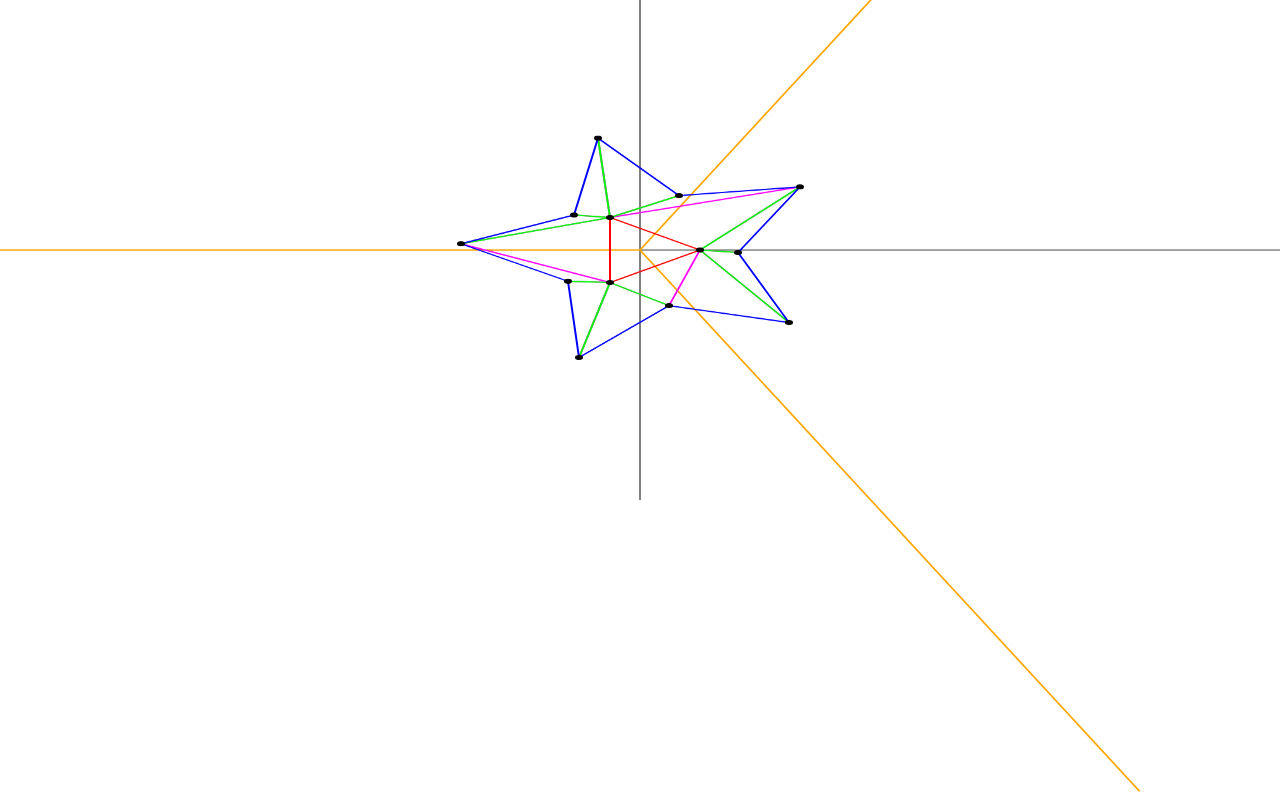
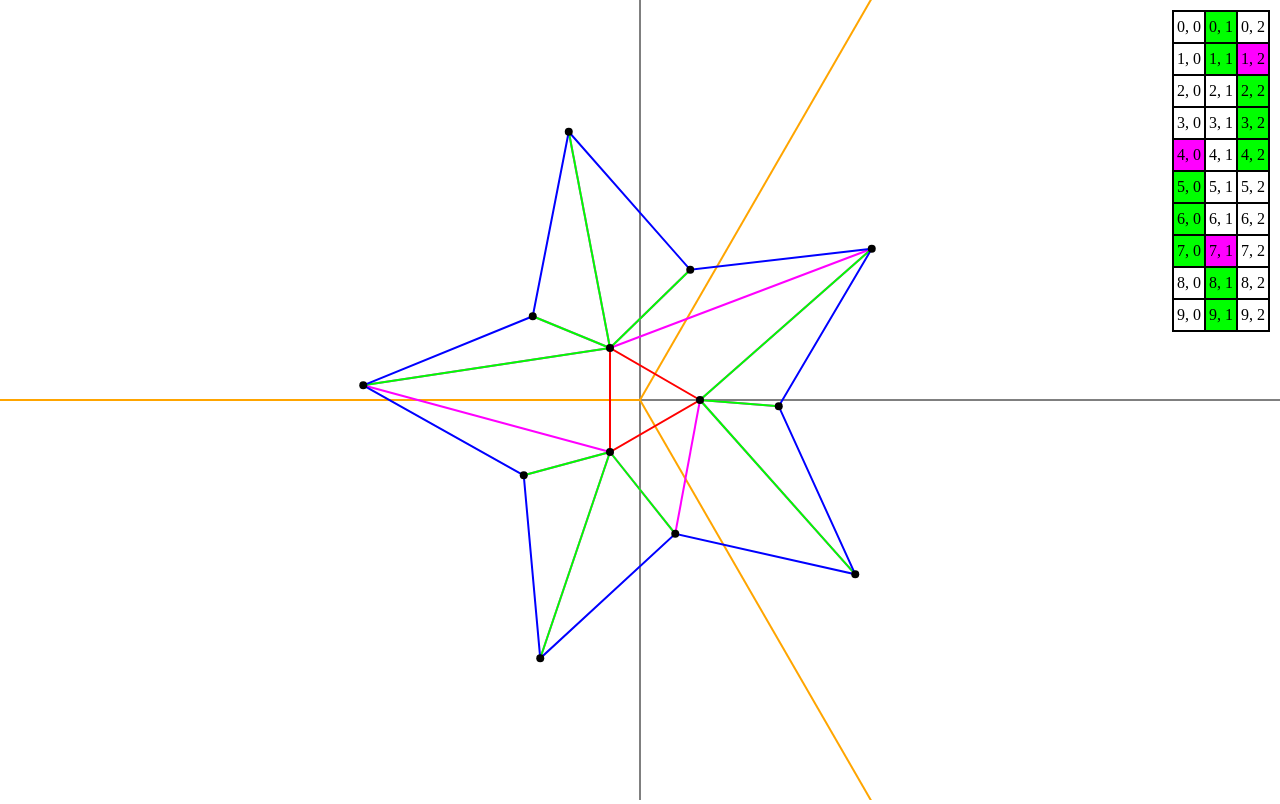
Before and after one commit to jakelazaroff/arcol-test, a Next.js app: page /debug in a window 1280 px wide. Built offline with nearby package versions, Linux system fonts and the light colour scheme.

Commit message:
Fix centering and add table

```diff
--- /dev/null
+++ b/src/app/debug/page.module.css
@@ -0,0 +1,38 @@
+.wrapper {
+  position: relative;
+  width: 100%;
+  height: 100%;
+}
+
+.canvas {
+  width: 100%;
+  height: 100%;
+}
+
+.table {
+  position: absolute;
+  top: 10px;
+  right: 10px;
+  background-color: black;
+  display: grid;
+  gap: 2px;
+  padding: 2px;
+  grid-template-columns: repeat(3, 1fr);
+}
+
+.connection {
+  width: 30px;
+  height: 30px;
+  background-color: white;
+  display: flex;
+  justify-content: center;
+  align-items: center;
+
+  &.purple {
+    background-color: magenta;
+  }
+
+  &.green {
+    background-color: lime;
+  }
+}
--- a/src/app/debug/page.tsx
+++ b/src/app/debug/page.tsx
@@ -1,6 +1,8 @@
 "use client";
 
 import { useCallback } from "react";
+
+import css from "./page.module.css";
 
 import {
   between,
@@ -14,14 +16,15 @@ import {
   transformToZ0,
   type Vector3
 } from "~/lib/loft";
+import { classnames } from "~/lib/classnames";
 
-const triangle: Vector3[] = [
+const ceiling: Vector3[] = [
   [60, 0, 0],
   [-30, 0, 52],
   [-30, 0, -52]
 ];
 
-const star: Vector3[] = [
+const floor: Vector3[] = [
   [-66, 0, 56],
   [-179, 0, 10],
   [-72, 0, -50],
@@ -32,7 +35,32 @@ const star: Vector3[] = [
   [160, 0, 101],
   [39, 0, 87],
   [-42, 0, 179]
-];
+].map(([x, y, z]) => [x * 1.5, y * 1.5, z * 1.5] as const);
+
+const p1 = ceiling.map<Vector3>(v => [...v]),
+  p2 = floor.map<Vector3>(v => [...v]);
+
+transformToZ0(p1);
+transformToZ0(p2);
+
+center(p1);
+center(p2);
+
+if (isClockwise(p1)) p1.reverse();
+if (isClockwise(p2)) p2.reverse();
+
+let pS = p1,
+  pL = p2;
+if (pS.length > pL.length) {
+  pS = p2;
+  pL = p1;
+}
+
+const rays = raycast(pS, pL);
+const connections = connectVerts(pS, pL, rays);
+
+const connections2: typeof connections = JSON.parse(JSON.stringify(connections));
+connectAcrossRays(connections2);
 
 export default function Home() {
   const ref = useCallback((canvas: HTMLCanvasElement | null) => {
@@ -44,7 +72,7 @@ export default function Home() {
 
     // scale canvas to element size
     ctx.canvas.width = w * devicePixelRatio;
-    ctx.canvas.height = w * devicePixelRatio;
+    ctx.canvas.height = h * devicePixelRatio;
     ctx.scale(devicePixelRatio, devicePixelRatio);
 
     // translate and scale to orient coordinate system
@@ -61,28 +89,6 @@ export default function Home() {
 
     ctx.stroke();
 
-    const p1 = triangle.map<Vector3>(v => [...v]),
-      p2 = star.map<Vector3>(v => [...v]);
-
-    transformToZ0(p1);
-    transformToZ0(p2);
-
-    center(triangle);
-    center(star);
-
-    if (isClockwise(p1)) p1.reverse();
-    if (isClockwise(p2)) p2.reverse();
-
-    let pS = p1,
-      pL = p2,
-      vertices = new Float32Array([...star, ...triangle].flat());
-    if (pS.length > pL.length) {
-      pS = p2;
-      pL = p1;
-      vertices = new Float32Array([...triangle, ...star].flat());
-    }
-
-    const rays = raycast(pS, pL);
     ctx.lineWidth = 2;
     ctx.strokeStyle = "orange";
     for (const ray of rays) {
@@ -92,82 +98,33 @@ export default function Home() {
       ctx.stroke();
     }
 
-    const connections = connectVerts(pS, pL, rays);
-
-    // let col = connections[0].indexOf(true),
-    //   row = 0;
-    // let i = 0;
-    // console.log(connections);
-    // while (true) {
-    //   const nextRow = (row + 1) % pL.length,
-    //     nextCol = (col + 1) % pS.length;
-    //   console.log(
-    //     `[${nextRow}][${col}] = ${connections[nextRow][col]}`,
-    //     `[${row}][${nextCol}] = ${connections[row][nextCol]}`
-    //   );
-    //   if (connections[nextRow][col]) {
-    //     row = nextRow;
-    //     continue;
-    //   }
-    //   if (connections[row][nextCol]) {
-    //     col = nextCol;
-    //     continue;
-    //   }
-
-    //   console.log("BREAK", `pL: ${row}, ${nextRow}`, `pS: ${col}, ${nextCol}`);
-    //   if (row === 0 || ++i === 20) break;
-    // }
-
-    const connections2: typeof connections = JSON.parse(JSON.stringify(connections));
-    connectAcrossRays(connections2);
-
     drawConnections(ctx, connections2, pL, pS, "magenta");
     drawConnections(ctx, connections, pL, pS, "lime");
-
-    console.log(connections2.join("\n"));
-    // generateTris(connections);
-    // for (let col = 0; col < pS.length; col++) {
-    //   // s1 = pS[i];
-    //   // s2 = pS[(i + 1) % pS.length];
-    //   // get the rays surrounding that point
-    //   const start = rays[col],
-    //     end = rays[(col + 1) % rays.length];
-
-    //   // for each point in `pL`…
-    //   let crossed = false;
-    //   for (let row = 0; row < pL.length; row++) {
-    //     // get the angle of that point
-    //     const angle = normalize(Math.atan2(pL[row][1], pL[row][0]));
-
-    //     console.log(row, angle, crossed);
-
-    //     // if the angle is between the two rays, note that we've crossed the second ray
-    //     if (between(start, angle, end)) crossed = true;
-
-    //     // if we haven't yet crossed, skip to the next point
-    //     if (!crossed) continue;
-
-    //     // if we're here, we've gone *past* the second ray
-
-    //     // l1 = pL[j];
-    //     // l2 = pL[(j + 1) % pL.length];
-    //     // console.log([col, (col + 1) % pS.length], [row, (row + 1) % pL.length]);
-
-    //     // connections[row][col] = true;
-    //     console.log(
-    //       "CONNECT",
-    //       `pS: ${col}, ${(col + 1) % rays.length}`,
-    //       `pL: ${row}, ${(row + 1) % pL.length}`
-    //     );
-    //     break;
-    //   }
-    // }
 
     drawShape(ctx, p1, "red");
     drawShape(ctx, p2, "blue");
   }, []);
 
-  return <canvas style={{ width: "100%", height: "100%" }} ref={ref} />;
+  return (
+    <div className={css.wrapper}>
+      <canvas style={{ width: "100%", height: "100%" }} ref={ref} />
+      <div className={css.table}>
+        {connections.map((row, i) =>
+          row.map((col, j) => (
+            <div
+              key={i + "_" + j}
+              className={classnames(css.connection, {
+                [css.green!]: connections[i][j],
+                [css.purple!]: connections2[i][j]
+              })}
+            >
+              {i}, {j}
+            </div>
+          ))
+        )}
+      </div>
+    </div>
+  );
 }
 
 function drawShape(ctx: CanvasRenderingContext2D, path: Vector3[], color: string) {
--- /dev/null
+++ b/src/lib/classnames.ts
@@ -0,0 +1,15 @@
+type ClassNameInput = string | { [key: string]: boolean };
+
+export function classnames(...input: ClassNameInput[]) {
+  const result: string[] = [];
+
+  for (const name of input) {
+    if (typeof name === "string") result.push(name);
+    for (const [key, value] of Object.entries(name)) {
+      if (!value) continue;
+      result.push(key);
+    }
+  }
+
+  return result.join(" ");
+}
--- a/src/lib/loft.ts
+++ b/src/lib/loft.ts
@@ -44,7 +44,9 @@ export function loft(
   const rays = raycast(pS, pL);
 
   // 9) Connect vertices on pL to the vertices on pS in the sections created by the rays
+  console.log(JSON.stringify({ pS, pL, rays }));
   const connections = connectVerts(pS, pL, rays);
+  console.log(connections.join("\n"));
 
   // 10) Find appropriate connections for unconnected vertices in pL if they exist
 
@@ -53,10 +55,9 @@ export function loft(
   // 12) Make the final connections that cross each of the rays
   connectAcrossRays(connections);
 
-  console.log(connections);
-
   // 13) Generate a connected list of triangles
 
+  console.log(connections.join("\n"));
   let row = 0,
     col = connections[0].findIndex(edge => edge);
   if (col === -1) throw new Error("No starting point");
@@ -73,6 +74,11 @@ export function loft(
 
     const nextRow = (row + 1) % pL.length,
       nextCol = (col + 1) % pS.length;
+    console.log(
+      row,
+      col,
+      connections[nextRow]?.[col] ? "DOWN" : connections[row][nextCol] ? "RIGHT" : "BREAK"
+    );
     if (connections[nextRow]?.[col]) {
       row = nextRow;
       i3 = row;
@@ -83,7 +89,6 @@ export function loft(
       v3 = pS[col];
     } else throw new Error("Broken path");
 
-    console.log(i3, v3);
     const tri: (typeof tris)[0] = [i1, i2, i3];
     if (!isClockwise([v1, v2, v3])) tri.reverse();
     tris.push(tri);
@@ -130,15 +135,9 @@ export function transformToZ0(path: Vector3[]): void {
 }
 
 export function center(path: Vector3[]) {
-  // calculate path bounding box
-  const minX = Math.min(...path.map(v => v[0])),
-    minY = Math.min(...path.map(v => v[1]));
-  const maxX = Math.max(...path.map(v => v[0])),
-    maxY = Math.max(...path.map(v => v[1]));
-
-  // calculate center coords
-  const cx = (minX + maxX) / 2,
-    cy = (minY + maxY) / 2;
+  // calculate average of coordinates
+  const cx = path.reduce((sum, [x]) => sum + x, 0) / path.length,
+    cy = path.reduce((sum, [, y]) => sum + y, 0) / path.length;
 
   // translate points around the origin
   for (const v of path) {
@@ -184,7 +183,8 @@ export function raycast(pS: Vector3[], pL: Vector3[]) {
 }
 
 export function connectVerts(pS: Vector3[], pL: Vector3[], rays: number[]) {
-  const connections = new Array<number>(pL.length)
+  // create the adjacency matrix
+  const matrix = new Array<number>(pL.length)
     .fill(0)
     .map(() => new Array<boolean>(pS.length).fill(false));
 
@@ -198,36 +198,48 @@ export function connectVerts(pS: Vector3[], pL: Vector3[], rays: number[]) {
     for (let row = 0; row < pL.length; row++) {
       // get the angle of that point
       const angle = normalize(Math.atan2(pL[row][1], pL[row][0]));
+      if (row === 4) console.log(row, col, start, angle, end, between(start, angle, end));
 
       // if the angle is between the two rays, set the corresponding adjacency matrix cell to `true`
-      if (between(start, angle, end)) connections[row][col] = true;
+      if (between(start, angle, end)) matrix[row][col] = true;
     }
   }
 
-  return connections;
+  return matrix;
 }
 
 export function connectAcrossRays(matrix: boolean[][]) {
+  // find all the connections in the matrix
   const connections: [row: number, col: number][] = [];
   const rows = matrix.length,
     cols = matrix[0].length;
+
+  // iterate through the rows and cols, pushing the `true` values into the connections list
   for (let row = 0; row < rows; row++) {
     for (let col = 0; col < cols; col++) {
       if (matrix[row][col]) connections.push([row, col]);
     }
   }
 
+  // for each connection…
   for (let i = 0; i < connections.length; i++) {
     const [row, col] = connections[i];
+
+    // find the neighboring cells in the matrix
     const above = Number(matrix.at((row - 1) % rows)?.[col]),
       below = Number(matrix.at((row + 1) % rows)?.[col]),
       left = Number(matrix[row].at((col - 1) % cols)),
       right = Number(matrix[row].at((col + 1) % cols));
 
+    // skip cells that have two connections
     if (above + below + left + right === 2) continue;
-    const [nextRow, nextCol] = connections[++i];
+
+    // get the next connected cell
+    const [nextRow, nextCol] = connections[++i % connections.length];
+    // mark a connection in the next column
+    matrix[row][nextCol] = true;
+
     console.log(`pS: ${col}, ${nextCol}; pL: ${row}, ${nextRow}`);
-    matrix[row][nextCol] = true;
   }
 }
 
```
